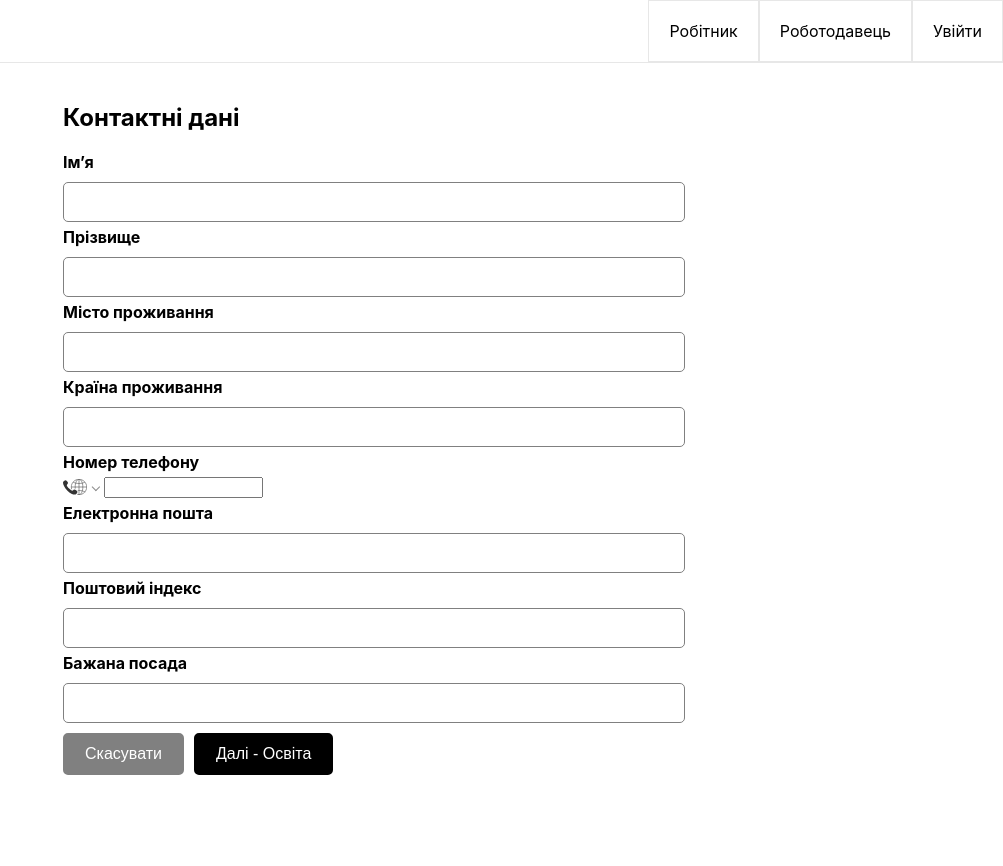
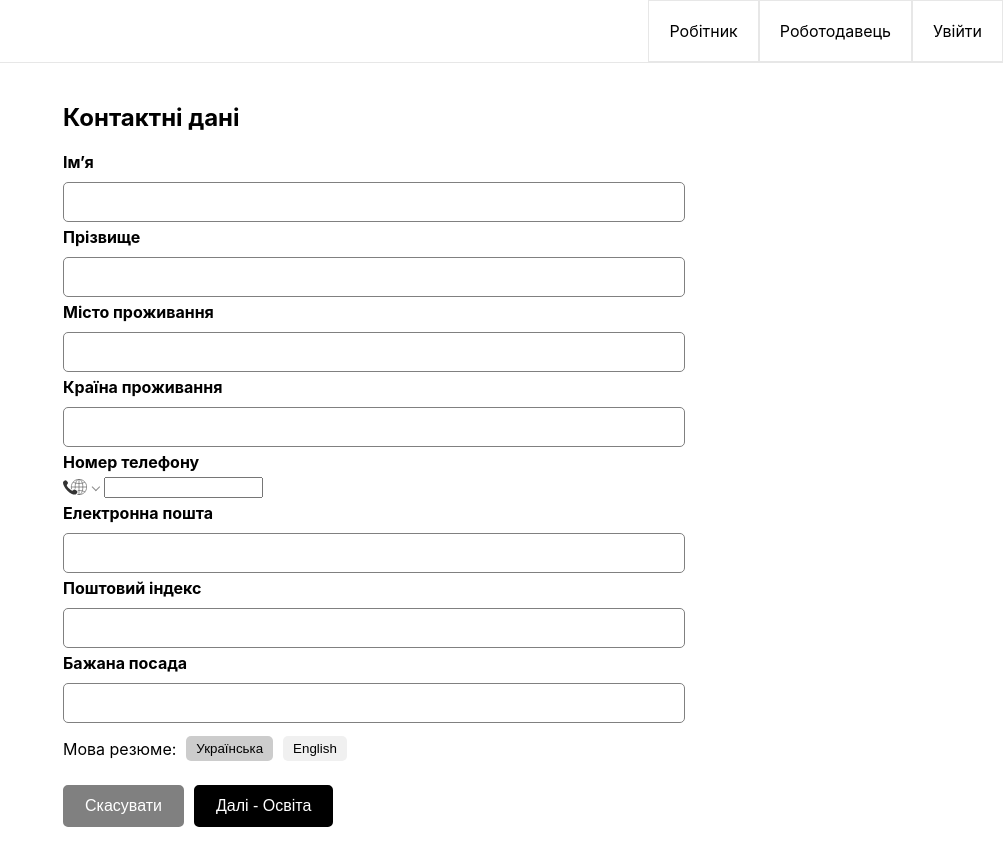
Before and after one commit to dimitrrr/jobs_frontend, a React (Create React App) app: page /CVCreator in a window 1280 px wide. Shown: the whole page, without its empty margins (277-1280 px from the left). Before the commit the page ends 815 px from the top, so only its background shows below. Built offline with nearby package versions, Linux system fonts and the light colour scheme.

Commit message:
added cv language

```diff
--- a/src/App.css
+++ b/src/App.css
@@ -11,6 +11,12 @@ textarea {
   resize: vertical;
 }
 
+nav {
+  display: flex;
+  justify-content: flex-end;
+  border-bottom: 1px solid #e7e7e7;
+}
+
 .navbar {
   list-style-type: none;
   margin: 0;
@@ -20,7 +26,6 @@ textarea {
   display: flex;
   justify-content: flex-end;
 
-  border-bottom: 1px solid #e7e7e7;
 }
 
 .navbar li {
@@ -898,3 +903,21 @@ main {
 .search-filters .form-control input.level {
   width: 20px;
 }
+
+.language-selector {
+  display: flex;
+  align-items: center;
+  gap: 10px;
+}
+
+.language-selector button {
+  padding: 5px 10px;
+  border: none;
+  border-radius: 5px;
+  cursor: pointer;
+  background-color: #f0f0f0;
+}
+
+.language-selector button.active {
+  background-color: #ccc;
+}
--- /dev/null
+++ b/src/components/LanguageSelector.jsx
@@ -0,0 +1,23 @@
+import React, { useEffect, useState } from 'react'
+import { LANGUAGES } from '../context/context';
+
+export const LanguageSelector = ({defaultLanguage = LANGUAGES.UKRAINIAN, onChangeLanguage}) => {
+  const [language, setLanguage] = useState(defaultLanguage);
+
+  useEffect(() => {
+    setLanguage(defaultLanguage);
+  }, [defaultLanguage]);
+
+  const switchLanguage = (selectedLanguage) => {
+    setLanguage(selectedLanguage);
+    onChangeLanguage(selectedLanguage);
+  };
+
+  return (
+    <div className="language-selector">
+      <p>Мова резюме:</p>
+      <button className={language === LANGUAGES.UKRAINIAN ? 'active' : ''} onClick={() => switchLanguage(LANGUAGES.UKRAINIAN)}>Українська</button>
+      <button className={language === LANGUAGES.ENGLISH ? 'active' : ''} onClick={() => switchLanguage(LANGUAGES.ENGLISH)}>English</button>
+    </div>
+  );
+}
--- a/src/components/index.js
+++ b/src/components/index.js
@@ -23,6 +23,7 @@ import { List } from './List.jsx';
 import { PaymentExpectations } from './PaymentExpectations.jsx';
 import { SalaryChart } from './SalaryChart.jsx';
 import { RecommendedVacancies } from './RecommendedVacancies.jsx';
+import { LanguageSelector } from './LanguageSelector.jsx';
 
 export {
     Header,
@@ -50,4 +51,5 @@ export {
     PaymentExpectations,
     SalaryChart,
     RecommendedVacancies,
+    LanguageSelector,
 };
--- a/src/context/context.js
+++ b/src/context/context.js
@@ -17,6 +17,11 @@ export const defaultVacancy = {
     candidates: [],
     testTaskLink: '',
 };
+
+export const LANGUAGES = {
+    UKRAINIAN: 'UKRAINIAN',
+    ENGLISH: 'ENGLISH',
+}
 
 const defaultState = {
     user: {},
--- a/src/pages/employee/CVCreator.jsx
+++ b/src/pages/employee/CVCreator.jsx
@@ -7,13 +7,15 @@ import { useNavigate } from 'react-router-dom';
 import { EMPLOYEE_PERSONAL_URL } from '../../constants';
 import { BACKEND, OPENAI } from '../../axios';
 import { AppContext } from '../../context/context';
-import { List } from '../../components';
+import { List, LanguageSelector } from '../../components';
 import DatePicker from "react-datepicker";
 import PhoneInput from 'react-phone-number-input';
+import { LANGUAGES } from '../../context/context.js';
 
 const SECTIONS = ['Контактні дані', 'Освіта', 'Досвід роботи', 'Навички', 'Характеристика', 'Додатково', 'Підсумок'];
 
 const testCVData = {
+  "CV_language": "ENGLISH",
   "first_name": "Дмитро",
   "last_name": "Романчук",
   "city": "Холодна Балка",
@@ -84,7 +86,7 @@ export const CVCreator = () => {
   const navigate = useNavigate();
   const CONTEXT = useContext(AppContext);
   const [currentSection, setCurrentSection] = useState(0);
-  const [CVData, setCVData] = useState({});
+  const [CVData, setCVData] = useState({CV_language: LANGUAGES.UKRAINIAN});
   const [additionalFields, setAdditionalFields] = useState([]);
   const [languages, setLanguages] = useState([]);
   const [skills, setSkills] = useState([]);
@@ -95,6 +97,7 @@ export const CVCreator = () => {
   const [phone, setPhone] = useState();
   const [suggestedSkills, setSuggestedSkills] = useState([]);
   const [suggestedCharacteristics, setSuggestedCharacteristics] = useState([]);
+  const [CVlanguage, setCVlanguage] = useState(LANGUAGES.UKRAINIAN);
 
   useEffect(() => {
     // Anything in here is fired on component mount.
@@ -213,7 +216,7 @@ export const CVCreator = () => {
 
   const createAndDownloadPdf = () => {
 
-    const CV = { CVData: testCVData, employee: CONTEXT.user._id, timestamp: Date.now() };
+    const CV = { CVData, employee: CONTEXT.user._id, timestamp: Date.now() };
 
     BACKEND.post('/createPdf', CV).then(response => {
 
@@ -249,6 +252,12 @@ export const CVCreator = () => {
     setSkills(newSkills);
     setCVData(newCVData);
   };
+
+  const onChangeLanguage = selectedLanguage => {
+    const newCVData = { ...CVData, CV_language: selectedLanguage };
+    setCVlanguage(selectedLanguage);
+    setCVData(newCVData);
+  }
 
   const renderSectionById = (section) => {
     if(section === 0) {
@@ -286,6 +295,7 @@ export const CVCreator = () => {
             <label>Бажана посада</label>
             <input type='text' name='role' value={CVData.role || ''} onChange={handleInputChange} />
           </div>
+          <LanguageSelector defaultLanguage={CVlanguage} onChangeLanguage={onChangeLanguage} />
           <div className="buttons">
             <button className='button secondary-button' onClick={handlePrevious}>Скасувати</button>
             <button className='button primary-button' onClick={handleNext}>Далі - {SECTIONS[currentSection + 1]}</button>
```
